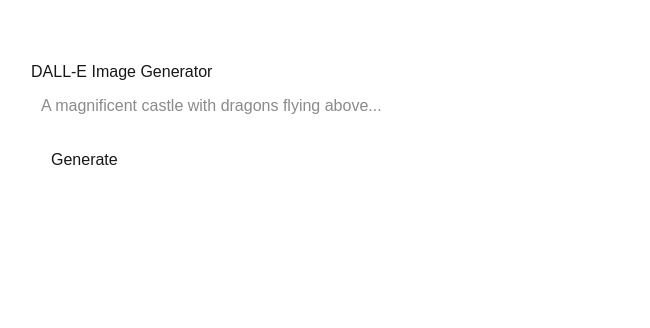
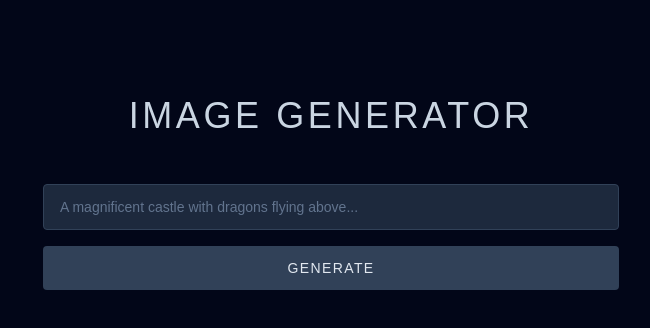
Before and after one commit to jk-austin/dalle-generator, a Next.js app: page / in a window 1280 px wide. Shown: the top 328 px of the page, without its empty margins (309-959 px from the left). Built offline with nearby package versions, Linux system fonts and the light colour scheme.

Commit message:
update page.jsx with Tailwind styling

```diff
--- a/app/page.tsx
+++ b/app/page.tsx
@@ -3,7 +3,12 @@
 
 export default function Home() {
   const [prompt, setPrompt] = useState<string>(''); // user input for image generation
-  const [imageUrl, setImageUrl] = useState<string | null>(null); // generated image URL
+  // const [imageUrl, setImageUrl] = useState<string | null>(null); // generated image URL, replaced by images array to store multiple generated images
+  const [images, setImages] = useState<string[]>(() => {
+    const stored = localStorage.getItem('images');
+    return stored ? JSON.parse(stored) : [];
+  }); // array of generated image URLs, initialized from localStorage
+
   const [loading, setLoading] = useState<boolean>(false); // loading state to disable button and show feedback
   const [error, setError] = useState<string | null>(null); // error state to display any issues
 
@@ -11,7 +16,7 @@
     e.preventDefault(); // prevent page refresh on form submit
     setLoading(true); // set loading state to true while fetching, will change button display
     setError(null); // reset any previous errors
-    setImageUrl(null); // reset previous image
+    // setImageUrl(null); // reset previous image; replaced by not clearing images to allow multiple generations
 
     const res = await fetch('/api/generate', {
       method: 'POST', // send POST request to our API route
@@ -23,28 +28,72 @@
     if (!res.ok) { // check if response is not ok and set error message
       setError(data.error || 'Something went wrong');
     } else { // if successful, set the image URL to display the generated image
-      setImageUrl(data.imageUrl);
+      setImages(prev => {
+        const updated = [data.imageUrl, ...prev];
+        localStorage.setItem('images', JSON.stringify(updated));
+        return updated;
+      }); // add new image URL to the beginning of the images array and update localStorage
     }
     setLoading(false); // reset loading state after response is handled
   }
 
   return (
-    <main style={{ maxWidth: 600, margin: '60px auto', fontFamily: 'sans-serif' }}> {/* simple styling for the main container */}
-      <h1>DALL-E Image Generator</h1>
-      <form onSubmit={handleSubmit}> {/* form to handle user input and submission */}
+    <main className="min-h-screen bg-slate-950 flex flex-col items-center justify-start pt-24 px-4">
+      <h1 className="text-4xl font-light tracking-widest text-slate-300 mb-12 uppercase">
+        Image Generator
+      </h1>
+      <form onSubmit={handleSubmit} className="w-full max-w-xl flex flex-col gap-4">
         <input
           type="text"
-          value={prompt} // bind input value to prompt state
-          onChange={(e) => setPrompt(e.target.value)} // update prompt state on input change
+          value={prompt}
+          onChange={(e) => setPrompt(e.target.value)}
           placeholder="A magnificent castle with dragons flying above..."
-          style={{ width: '100%', padding: 10, fontSize: 16 }}
+          className="bg-slate-800 text-slate-200 placeholder-slate-500 border border-slate-700 rounded-sm px-4 py-3 text-sm focus:outline-none focus:border-slate-400"
         />
-        <button type="submit" disabled={loading} style={{ marginTop: 10, padding: '10px 20px' }}> {/* disable button while loading to prevent multiple submissions */}
-          {loading ? 'Generating...' : 'Generate'} {/* change button text based on loading state */}
+        <button
+          type="submit"
+          disabled={loading}
+          className="bg-slate-700 hover:bg-slate-600 text-slate-200 text-sm tracking-widest uppercase py-3 rounded-sm transition-colors disabled:opacity-50"
+        >
+          {loading ? 'Generating...' : 'Generate'}
         </button>
       </form>
-      {error && <p style={{ color: 'red' }}>{error}</p>} {/* display error message if there is an error */}
-      {imageUrl && <img src={imageUrl} alt={prompt} style={{ marginTop: 20, width: '100%' }} />} {/* display generated image if available */}
+      {error && (
+        <p className="mt-6 text-red-400 text-sm">{error}</p>
+      )}
+      {images.length > 0 && (
+        <div className="mt-12 mb-24 w-full max-w-xl flex flex-col gap-6">
+          {images.map((url, index) => (
+            <img
+              key={index}
+              src={url}
+              alt={`Generated image ${index + 1}`}
+              className="w-full rounded-sm opacity-90"
+            />
+          ))}
+        </div>
+  )}
     </main>
   );
 }
+
+  //return (
+  //  <main style={{ maxWidth: 600, margin: '60px auto', fontFamily: 'sans-serif' }}> {/* simple styling for the main container */}
+  //    <h1>DALL-E Image Generator</h1>
+  //   <form onSubmit={handleSubmit}> {/* form to handle user input and submission */}
+  //      <input
+  //        type="text"
+  //        value={prompt} // bind input value to prompt state
+  //        onChange={(e) => setPrompt(e.target.value)} // update prompt state on input change
+  //        placeholder="A magnificent castle with dragons flying above..."
+  //        style={{ width: '100%', padding: 10, fontSize: 16 }}
+  //      />
+  //      <button type="submit" disabled={loading} style={{ marginTop: 10, padding: '10px 20px' }}> {/* disable button while loading to prevent multiple submissions */}
+  //        {loading ? 'Generating...' : 'Generate'} {/* change button text based on loading state */}
+  //      </button>
+  //    </form>
+  //    {error && <p style={{ color: 'red' }}>{error}</p>} {/* display error message if there is an error */}
+  //    {imageUrl && <img src={imageUrl} alt={prompt} style={{ marginTop: 20, width: '100%' }} />} {/* display generated image if available */}
+  //  </main>
+  //);
+//}
```
